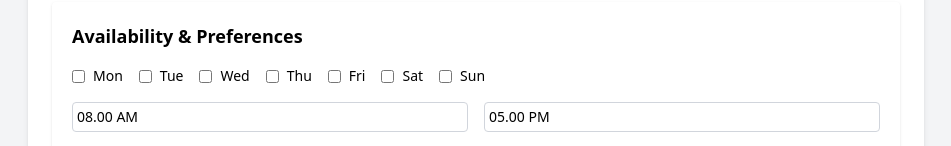
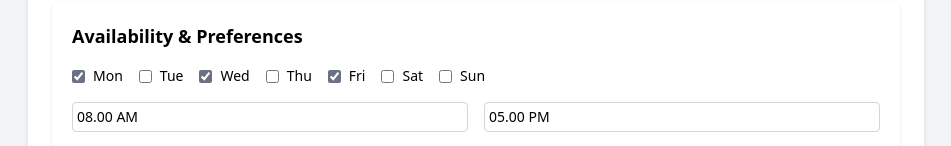
Before and after one commit to HasalKenula/WorkSure-frontend, a React (Vite) app: page /workerProfileUpdate in a window 1280 px wide. Shown: the part 874-1020 px from the top of the page, without its empty margins (164-1115 px from the left). Built offline with nearby package versions, Linux system fonts and the light colour scheme.

Commit message:
prefered locations and days included

```diff
--- a/src/pages/WorkerProfileUpdate.jsx
+++ b/src/pages/WorkerProfileUpdate.jsx
@@ -36,7 +36,10 @@ export default function WorkerRegistration() {
 
         start_time: '08.00 AM',
 
-        end_time: '05.00 PM'
+        end_time: '05.00 PM',
+
+        working_days: ['Mon' , 'Wed' , 'Fri'],
+
     };
 
 
@@ -101,18 +104,22 @@ export default function WorkerRegistration() {
     const [loc, setLoc] = useState(worker.locations);
 
 
+    //working days
+    const [workingDays, setWorkingDays] = useState(worker.working_days);
 
-    //
-    const [startTime, setStartTime] = React.useState(null);
-    const [endTime, setEndTime] = React.useState(null);
+    const toggleDay = (day) => {
+        setWorkingDays((prev) =>
+            prev.includes(day)? prev.filter((d) => d !== day) : [...prev, day]
+        );
+    };
 
 
 
   return (
     <div>
         <Navbar/>
-        <div className="min-h-screen w-full bg-gray-100 flex flex-col items-center p-4 mt-18">
-            <div className="w-full max-w-4xl bg-white shadow-md rounded p-6 space-y-6">
+        <div className="min-h-screen w-full flex flex-col items-center p-4 mt-18 bg-gray-100 " >
+            <div className="w-full max-w-4xl shadow-md rounded p-6 space-y-6 bg-white">
                 <h2 className="text-xl font-bold text-gray-800">
                 Update Your Details
                 </h2>
@@ -202,7 +209,7 @@ export default function WorkerRegistration() {
                     <div className="flex flex-wrap gap-4">
                         {["Mon", "Tue", "Wed", "Thu", "Fri", "Sat", "Sun"].map((day) => (
                         <label key={day} className="flex items-center space-x-2">
-                            <input type="checkbox" className="accent-gray-500"/>
+                            <input type="checkbox" className="accent-gray-500" checked={workingDays.includes(day)} onChange={() => toggleDay(day)}/>
                             <span className="text-sm">{day}</span>
                         </label>
                         ))}
```
